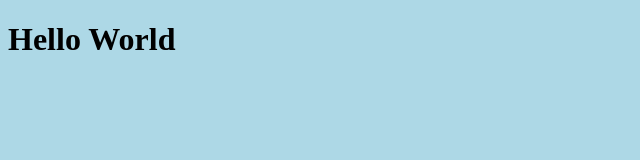
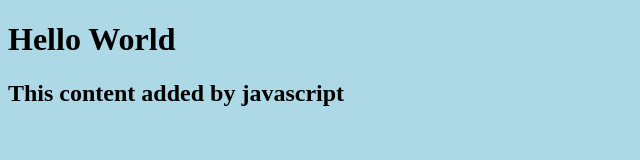
Before and after one commit to iaouvaeiru/prework-website, a plain HTML site: page index.html in a window 1280 px wide. Shown: the whole page, without its empty margins (0-640 px from the left). Drawn offline with Linux system fonts and the light colour scheme.

Commit message:
add script.js, connected to index.html

```diff
--- a/index.html
+++ b/index.html
@@ -6,5 +6,6 @@
     </head>
     <body>
         <h1>Hello World</h1>
+        <script src="script.js"></script>
     </body>
 </html>
--- /dev/null
+++ b/script.js
@@ -0,0 +1,4 @@
+const h2 = document.createElement('h2');
+h2.textContent = "This content added by javascript";
+
+document.querySelector('body').appendChild(h2)
```
